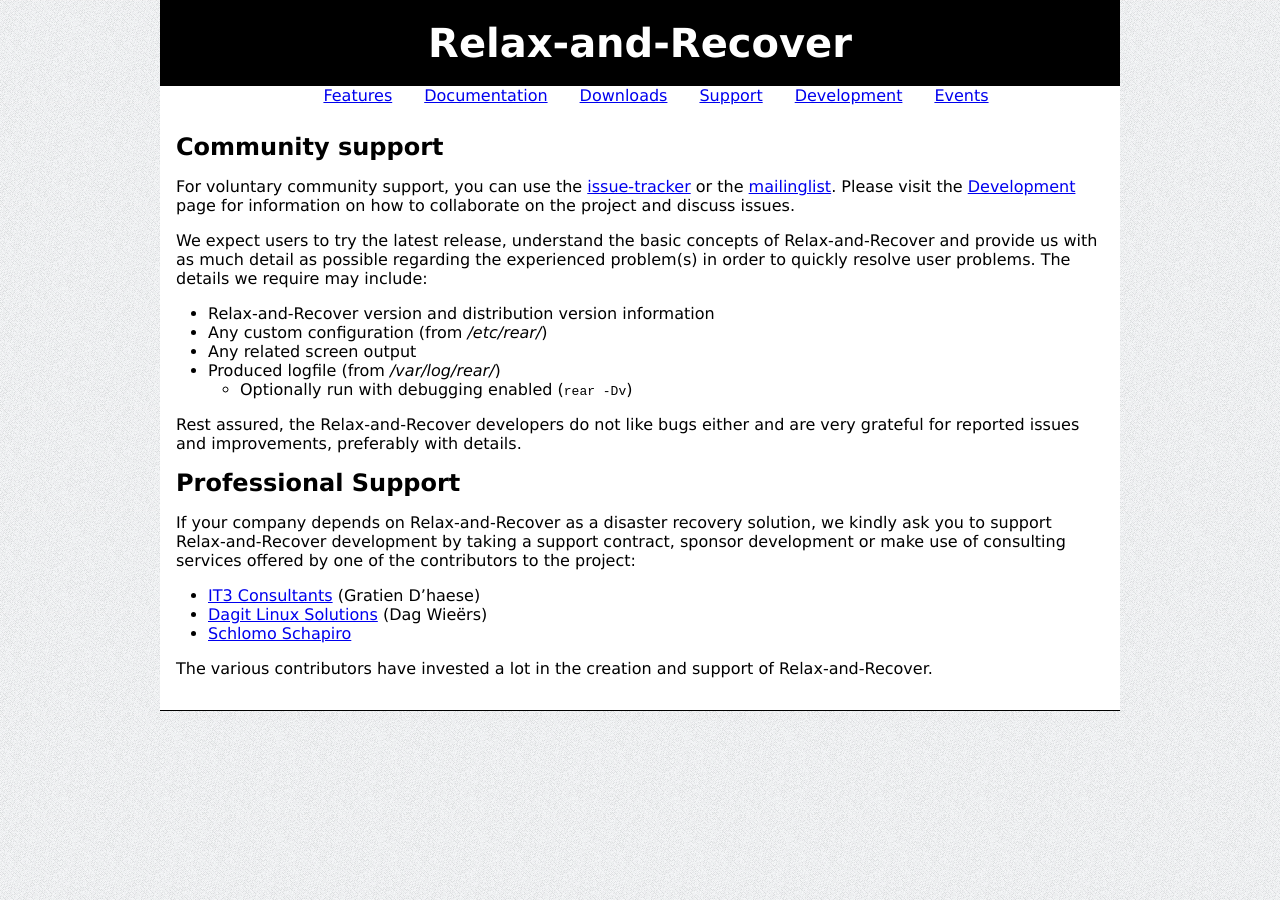
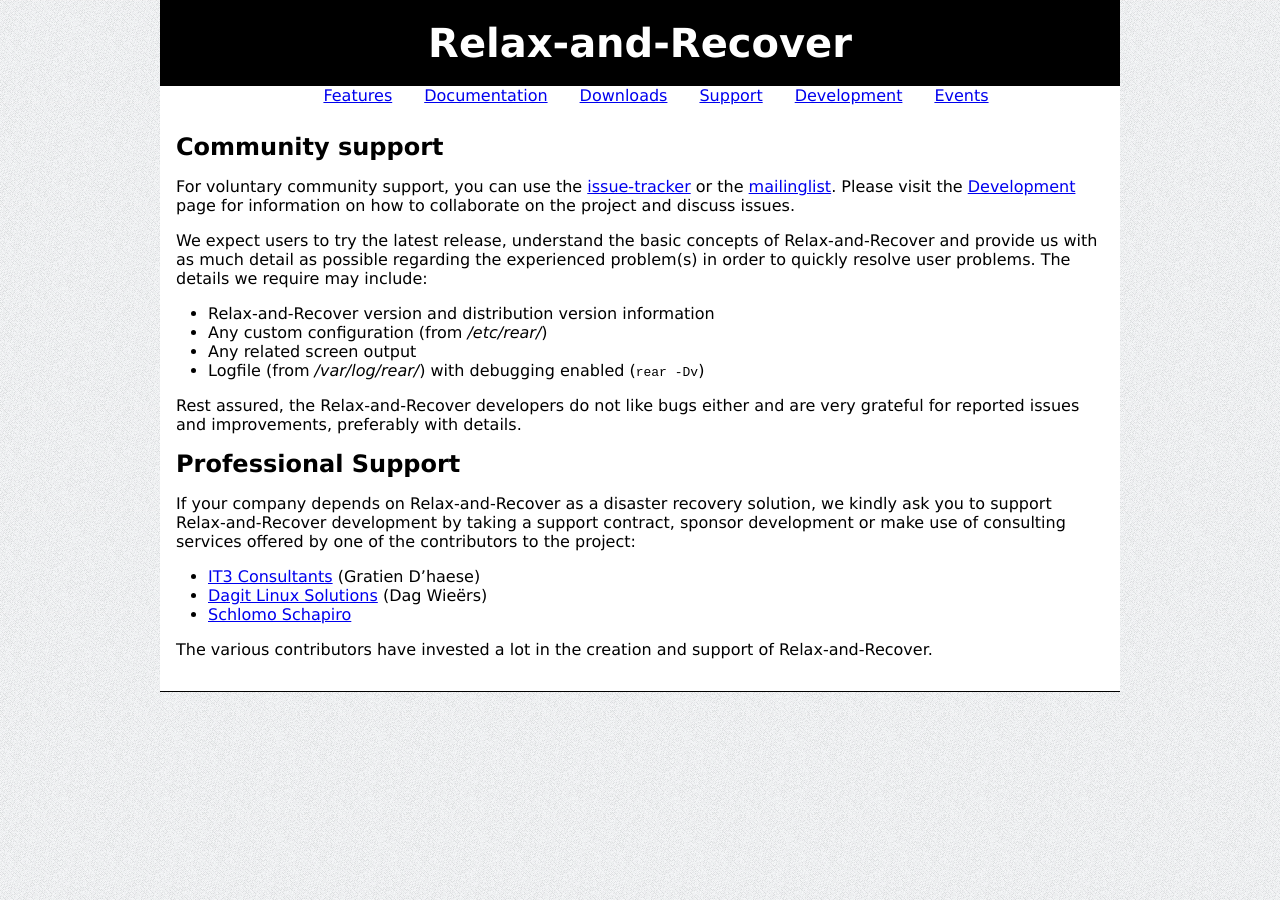
Before and after one commit to rear/rear.github.com, a Jekyll site: the page built from support/index.md, in a window 1280 px wide. Built offline with Jekyll 4.4.1, drawn with Linux system fonts in a browser that asks for light colours; comment, search, counter and statistics services are not loaded.

Commit message:
Work around nested listing problem.

````diff
--- a/support/index.md
+++ b/support/index.md
@@ -18,8 +18,7 @@
 - Relax-and-Recover version and distribution version information
 - Any custom configuration (from */etc/rear/*)
 - Any related screen output
-- Produced logfile (from */var/log/rear/*)
-    * Optionally run with debugging enabled (```rear -Dv```)
+- Logfile (from */var/log/rear/*) with debugging enabled (```rear -Dv```)
 
 Rest assured, the Relax-and-Recover developers do not like bugs either
 and are very grateful for reported issues and improvements, preferably
````
Also changed, not shown: development/index.md (+3 -0 lines).
